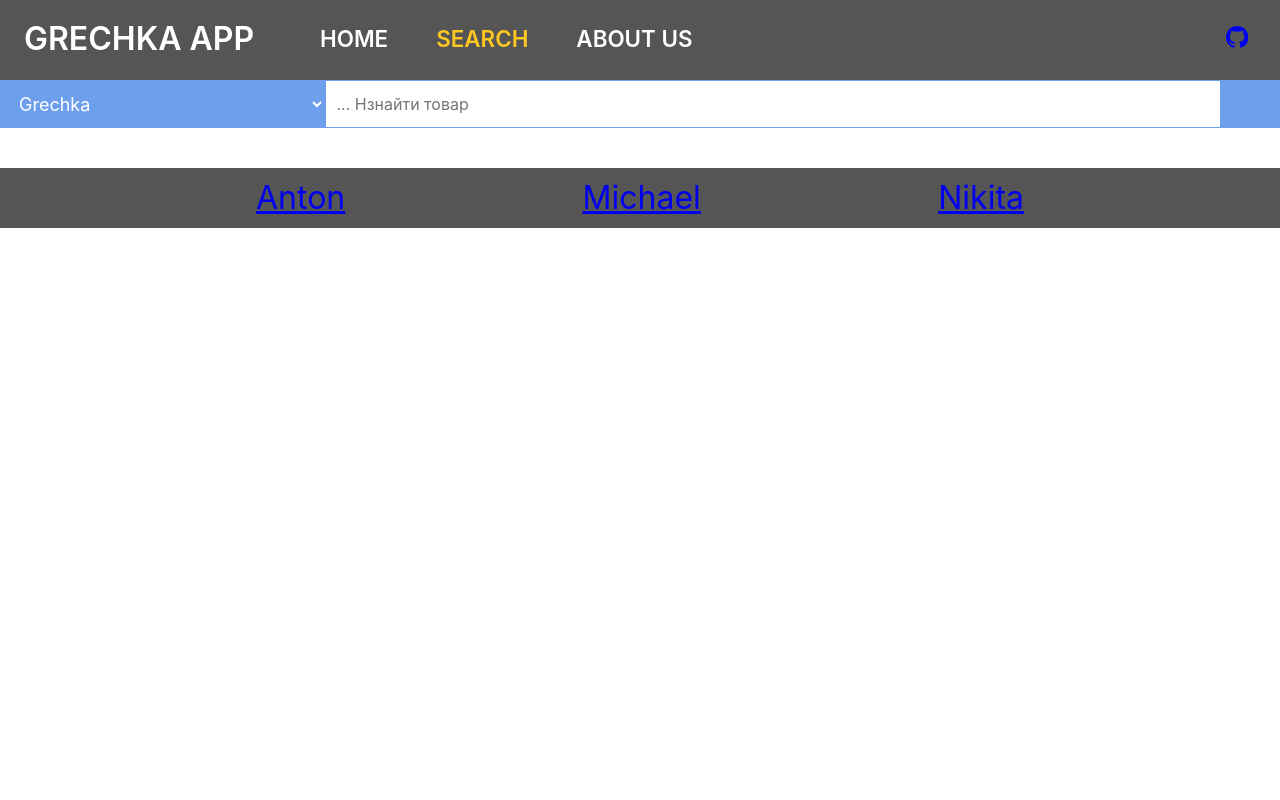
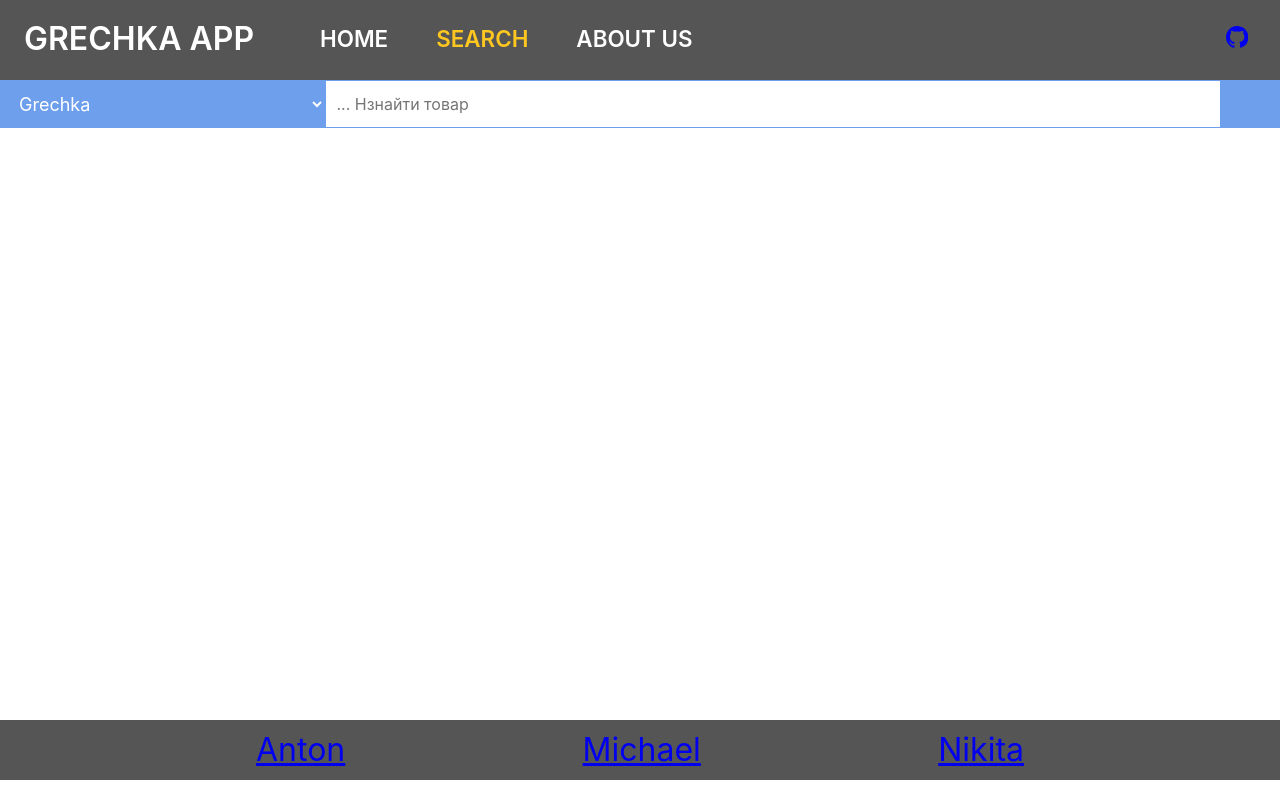
Before and after one commit to MedvedMichael/grechka, a React (Create React App) app in the folder client/: page /search in a window 1280 px wide. Built offline with nearby package versions, Linux system fonts and the light colour scheme; some icons are missing.

Commit message:
adding footer

```diff
--- a/client/src/components/Search.tsx
+++ b/client/src/components/Search.tsx
@@ -3,13 +3,15 @@ import styled from "styled-components";
 import {IoSearchSharp} from "react-icons/all";
 import {useInput} from "../hooks/useInput";
 import {useFilter} from "../context/filter";
-
+const Container = styled.div`
+min-height:75vh;`
 const Section = styled.section`
   max-width: 80rem;
   min-width: 20rem;
   display: flex;
   margin: 0 auto;
   height: 48px;
+
 `;
 
 const Select = styled.select`
@@ -52,7 +54,8 @@ export default function Search () {
     };
 
     return (
-        <Section>
+        <Container>
+        <Section >
             <Select>
                 <option value="grechka" selected>Grechka</option>
             </Select>
@@ -63,5 +66,6 @@ export default function Search () {
                 </Button>
             </Form>
         </Section>
+        </Container>
     );
 }
```
